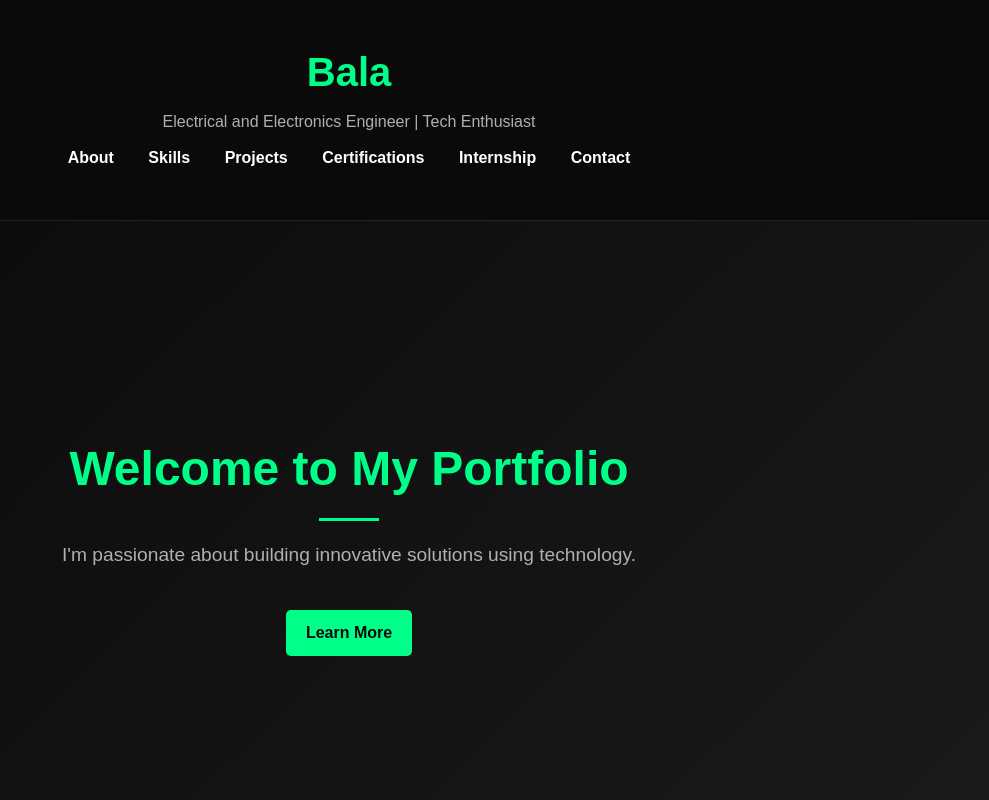
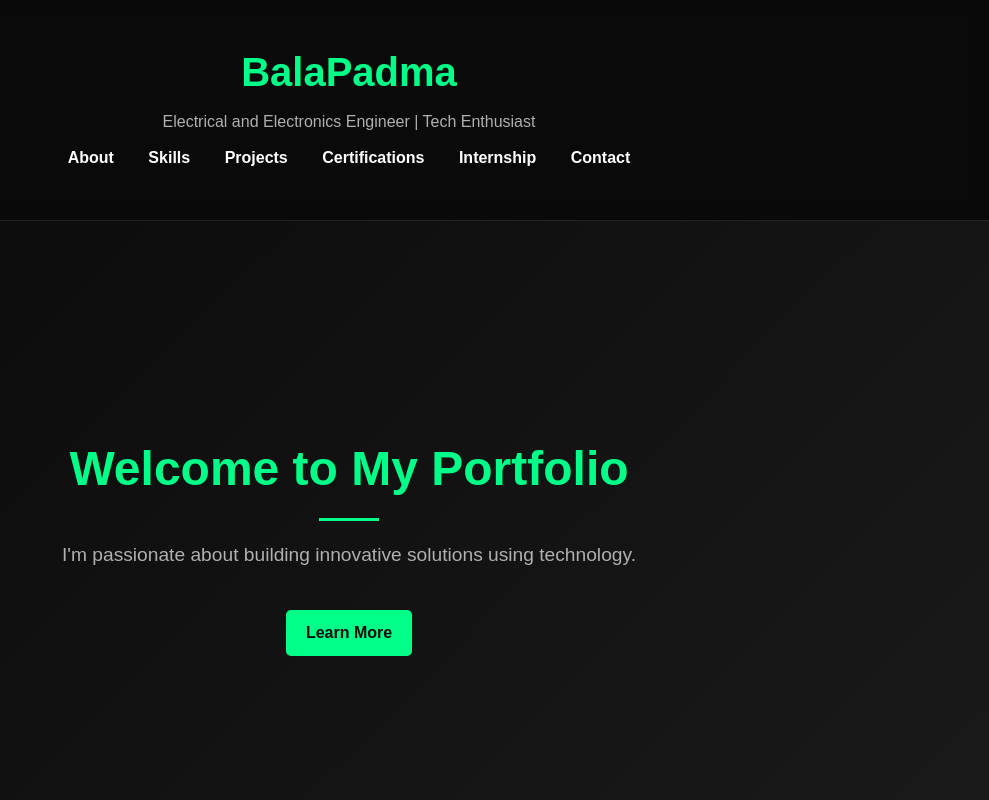
Before and after one commit to baladhaya2004/my_portfolio, a plain HTML site: page index.html in a window 1280 px wide. Shown: the top 800 px of the page, without its empty margins (291-1280 px from the left). Drawn offline with Linux system fonts and the light colour scheme.

Commit message:
Update index.html

```diff
--- a/index.html
+++ b/index.html
@@ -10,7 +10,7 @@
 <body>
     <header>
         <div class="container">
-            <h1 style="text-align:center">Bala</h1>
+            <h1 style="text-align:center">BalaPadma</h1>
             <p style="text-align:center">Electrical and Electronics Engineer | Tech Enthusiast</p>
             <nav style="text-align:center">
                 <ul>
```
